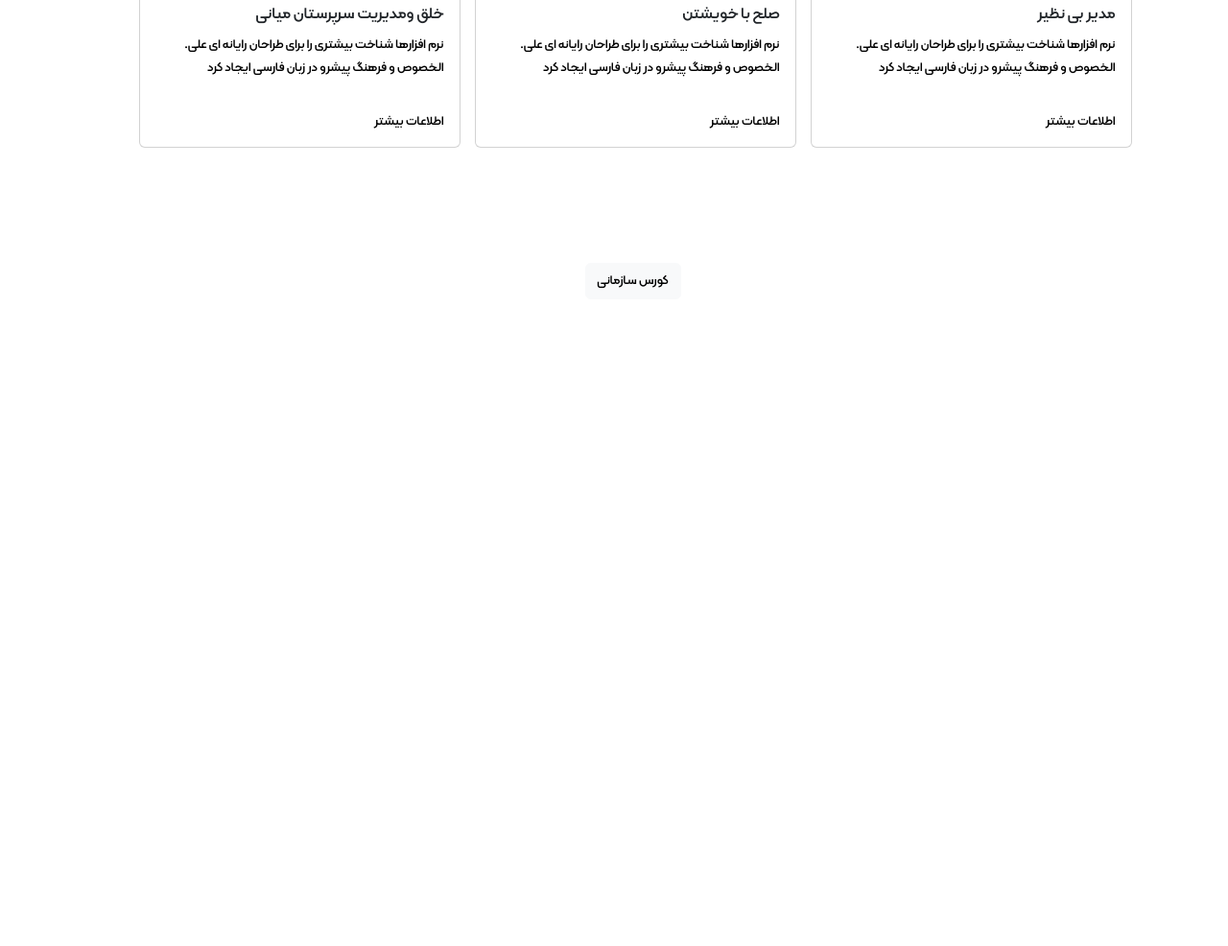
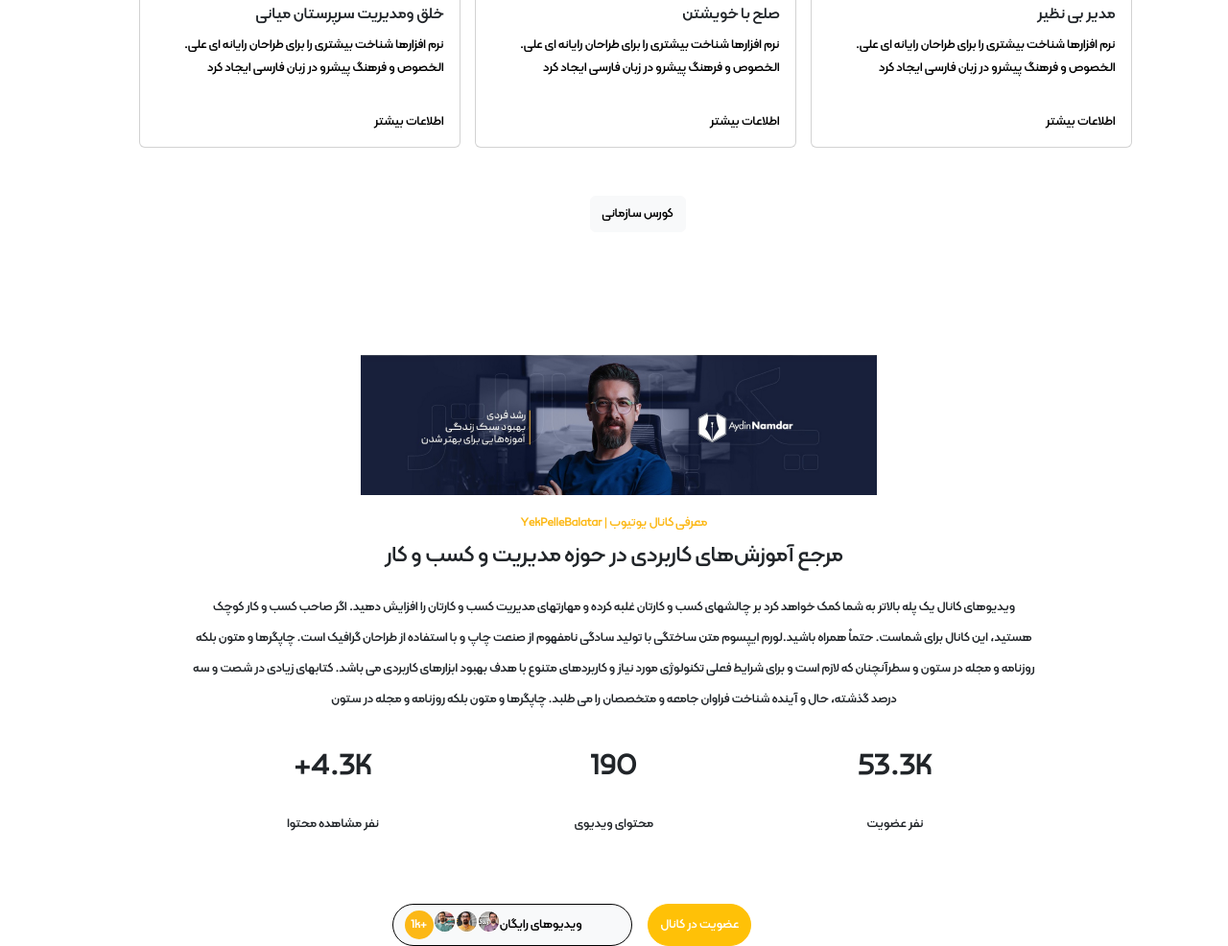
Before and after one commit to reyhaaneh/arjang-project, a plain HTML site: page index.html in a window 1280 px wide. Shown: the part 4338-5324 px from the top of the page at 96% size. Before the commit the page ends 4650 px from the top, so only its background shows below. Drawn offline with nearby package versions, Linux system fonts and the light colour scheme.

Commit message:
add container9

```diff
--- a/index.html
+++ b/index.html
@@ -259,6 +259,44 @@
       </div>
       <button type="button" class="btn btn-light btn1">کورس سازمانی</button>
     </div>
+    <div class="container9">
+      <img src="images/Rectangle 2822.png" class="img-fluid image" alt="...">
+
+      <h6>YekPelleBalatar
+        |
+        معرفی کانال یوتیوب</h6>
+      <h3>مرجع آموزش‌های کاربردی در حوزه مدیریت و کسب و کار</h3>
+
+      <p>ویدیوهای کانال یک پله بالاتر به شما کمک خواهد کرد بر چالشهای کسب و کارتان غلبه کرده و مهارتهای مدیریت کسب و کارتان را افزایش دهید. اگر صاحب کسب و کار کوچک هستید، این کانال برای شماست. حتماً همراه باشید.لورم ایپسوم متن ساختگی با تولید سادگی نامفهوم از صنعت چاپ و با استفاده از طراحان گرافیک است. چاپگرها و متون بلکه روزنامه و مجله در ستون و سطرآنچنان که لازم است و برای شرایط فعلی تکنولوژی مورد نیاز و کاربردهای متنوع با هدف بهبود ابزارهای کاربردی می باشد. کتابهای زیادی در شصت و سه درصد گذشته، حال و آینده شناخت فراوان جامعه و متخصصان را می طلبد. چاپگرها و متون بلکه روزنامه و مجله در ستون</p>
+      <div class="box-1">
+
+        <div class="box-2">
+          <h1>+4.3K</h1>
+          <p>نفر مشاهده محتوا</p>
+        </div>
+
+        <div class="box-2">
+          <h1>190</h1>
+          <p>محتوای ویدیوی</p>
+        </div>
+
+        <div class="box-2">
+          <h1>53.3K</h1>
+          <p>نفر عضویت</p>
+        </div>
+      </div>
+      <div class="box-3">
+        <button type="button" class="btn btn-light btn2">
+          <div class="ellipse4">1k+</div>
+          <img class="ellipse1" src="images/Ellipse 598.png">
+          <img class="ellipse1" src="images/Ellipse 599.png">
+          <img class="ellipse1" src="images/Ellipse 600.png">
+          ویدیوهای رایگان
+        </button>
+        <button type="button" class="btn btn-warning">عضویت در کانال</button>
+      </div>
+
+    </div>
 
     <script
       src="https://cdn.jsdelivr.net/npm/bootstrap@5.3.3/dist/js/bootstrap.bundle.min.js"
--- a/style.css
+++ b/style.css
@@ -177,7 +177,6 @@
   justify-content: space-around;
   margin-top: 99px;
   align-items: baseline;
-
 }
 .img1 {
   width: 80px;
@@ -284,6 +283,71 @@
 }
 .btn1 {
   position: relative;
-  top: 120px;
-  right: 470px;
+  top: 50px;
+  right: 465px;
 }
+.container9 {
+  width: 879px;
+  height: 614px;
+  margin: 0 auto;
+  margin-top: 100px;
+  font-family: kalameh;
+}
+.image {
+  width: 538px;
+  height: 146px;
+  display: flex;
+  position: relative;
+  left: 175px;
+}
+.container9 h6 {
+  text-align: center;
+  color: #fcb816;
+  margin-top: 20px;
+}
+.container9 h3 {
+  text-align: center;
+}
+.container9 p {
+  text-align: center;
+  line-height: 2em;
+  margin-top: 20px;
+}
+.box-1 {
+  display: flex;
+  flex-wrap: nowrap;
+  justify-content: space-around;
+  margin-top: 30px;
+}
+.box-2 {
+  width: 107px;
+  height: 67px;
+  text-align: center;
+  line-height: 67px;
+}
+.box-3 {
+  width: 391px;
+  height: 44px;
+  display: flex;
+  flex-wrap: nowrap;
+  justify-content: space-around;
+  position: relative;
+  top: 100px;
+  left: 200px;
+}
+.btn2 {
+  width: 250px;
+  height: 44px;
+  display: flex;
+  flex-wrap: nowrap;
+  border-radius: 24px;
+  border: 1px solid black;
+  line-height: 30px;
+}
+.ellipse4 {
+  width: 30px;
+  height: 30px;
+  border-radius: 50px;
+  background-color: #fcb816;
+  color: white;
+}
```
Also changed, not shown: images/Ellipse 598.png (added), images/Ellipse 599.png (added), images/Ellipse 600.png (added), images/Rectangle 2822.png (added).
